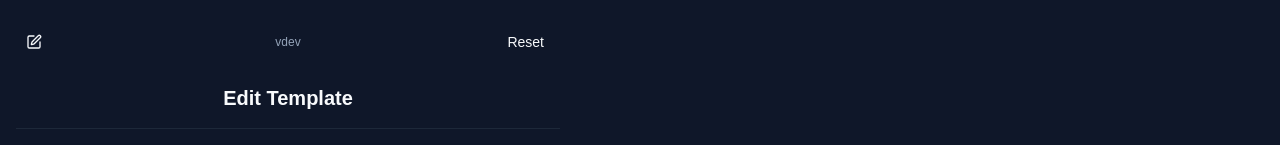
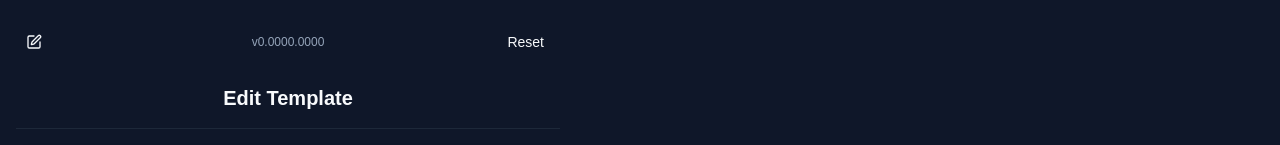
Before and after one commit to ThomasStock/tracker, a React (Vite) app: page /settings in a window 1280 px wide. Shown: the top 145 px of the page. Built offline with nearby package versions, Linux system fonts and the light colour scheme.

Commit message:
feat: read version from version.txt file

```diff
--- a/src/components/ui/header.tsx
+++ b/src/components/ui/header.tsx
@@ -1,4 +1,7 @@
 import { type ReactNode } from "react";
+
+// Import version.txt as a string
+import version from "@/version.txt?raw";
 
 interface HeaderProps {
   leftButton?: ReactNode;
@@ -9,7 +12,7 @@ export function Header({ leftButton, rightButton }: HeaderProps) {
   return (
     <div className="flex items-center justify-between sticky top-0 pt-2 z-20 bg-background">
       {leftButton ?? <div />}
-      <span className="absolute left-1/2 -translate-x-1/2 text-xs text-muted-foreground">v{process.env.VERSION}</span>
+      <span className="absolute left-1/2 -translate-x-1/2 text-xs text-muted-foreground">v{version.trim()}</span>
       {rightButton ?? <div />}
     </div>
   );
```
Also changed, not shown: src/version.txt (added).
